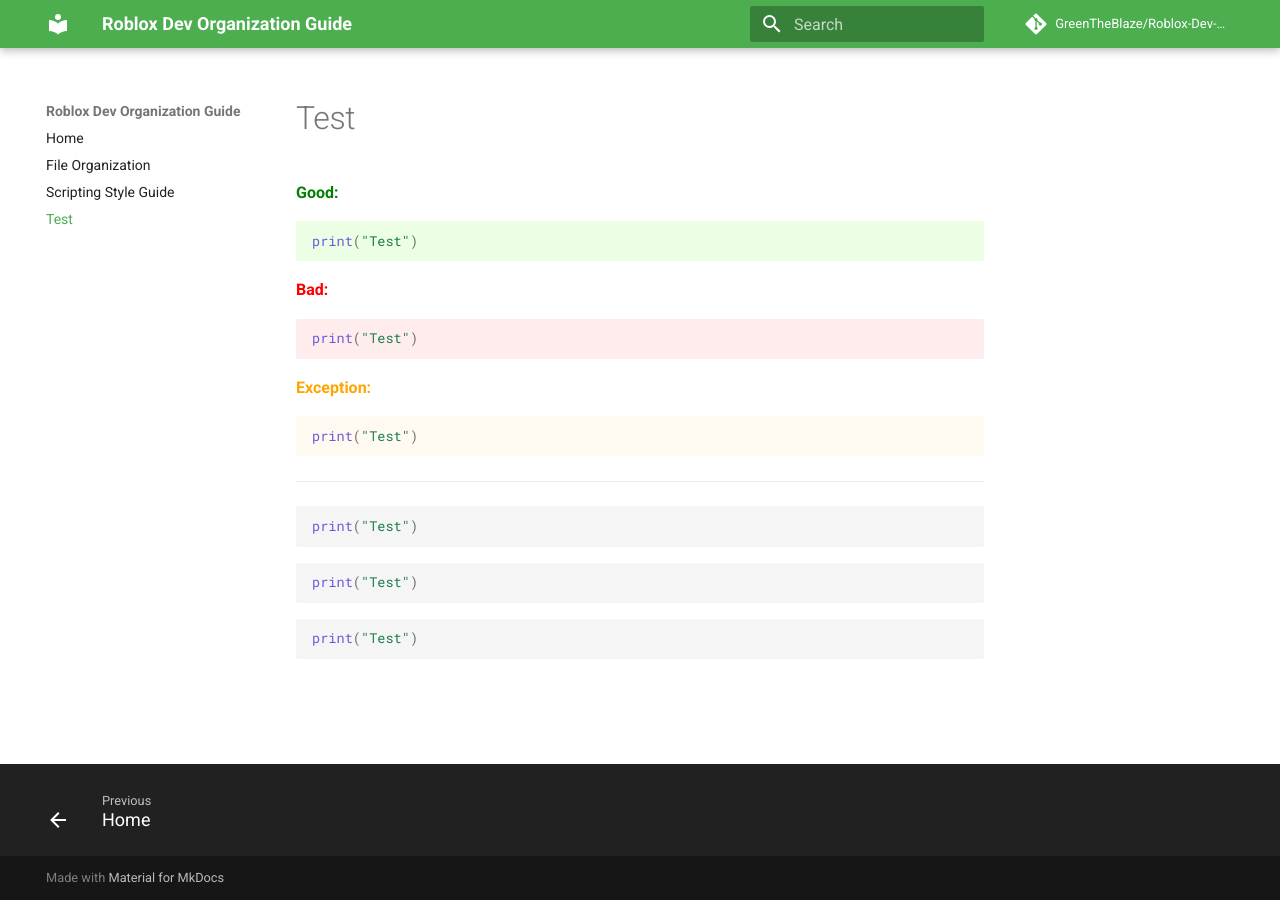
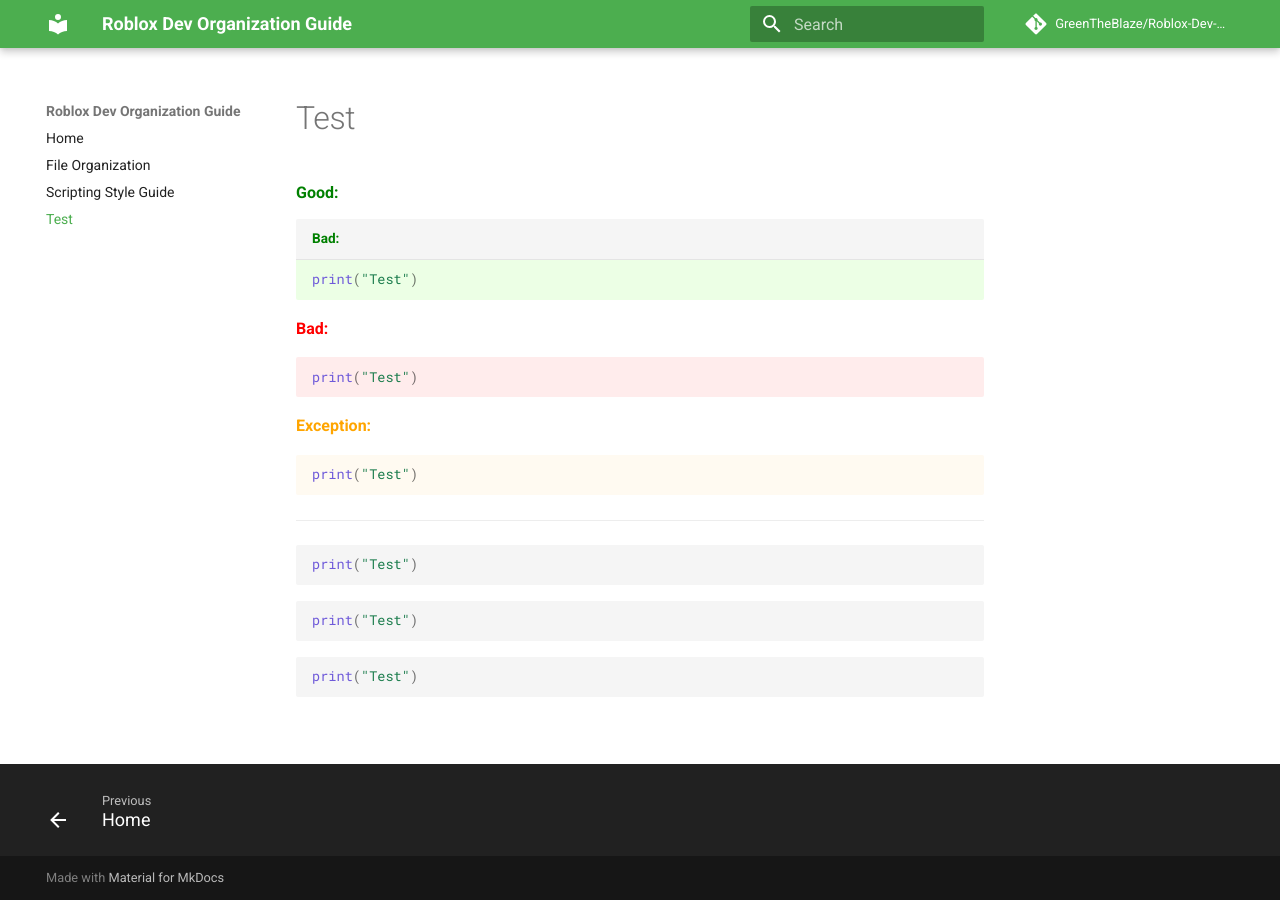
Before and after one commit to GreenTheBlaze/Roblox-Dev-Organization-Guide, an MkDocs documentation site: the page built from docs/test-code.md, in a window 1280 px wide. Built offline with MkDocs 1.6.1 and Material for MkDocs 9.7.7, drawn with Linux system fonts in a browser that asks for light colours; comment, search, counter and statistics services are not loaded.

Commit message:
Update test-code.md

````diff
--- a/docs/test-code.md
+++ b/docs/test-code.md
@@ -1,6 +1,6 @@
 <p class="style-good">Good:</p>
 
-```lua { .style-good }
+```lua { .style-good title="Bad:" }
 print("Test")
 ```
 
````
